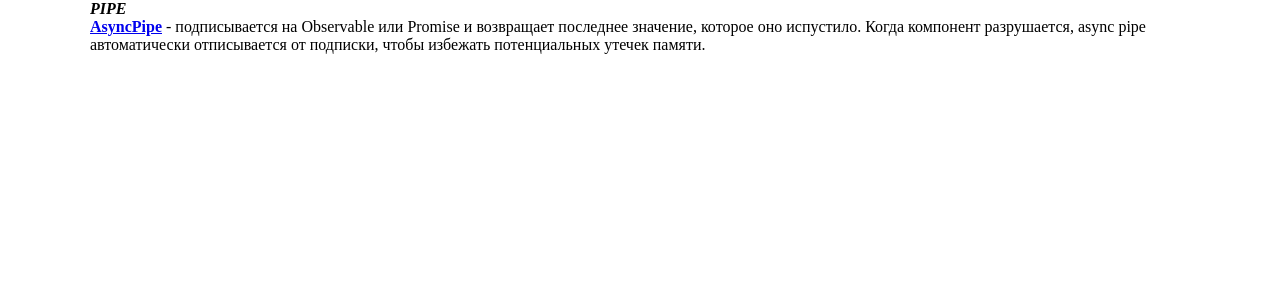
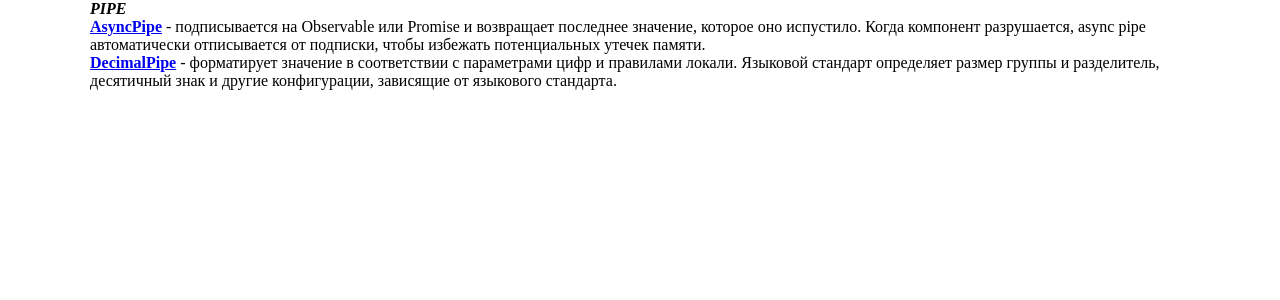
Before and after one commit to ArtemKashirin/API, an Angular app: page / in a window 1280 px wide. Shown: the top 300 px of the page. Built offline with nearby package versions, Linux system fonts and the light colour scheme.

Commit message:
PIPE: DecimalPipe

```diff
--- a/src/app/app.component.html
+++ b/src/app/app.component.html
@@ -1,2 +1,3 @@
 <p><b><i>PIPE</i></b></p>
 <app-async-pipe></app-async-pipe>
+<app-decimal-pipe></app-decimal-pipe>
--- a/src/app/app.module.ts
+++ b/src/app/app.module.ts
@@ -4,11 +4,13 @@ import { BrowserModule } from '@angular/platform-browser';
 import { AppRoutingModule } from './app-routing.module';
 import { AppComponent } from './app.component';
 import { AsyncPipeComponent } from './pipe/async-pipe/async-pipe.component';
+import { DecimalPipeComponent } from './pipe/decimal-pipe/decimal-pipe.component';
 
 @NgModule({
   declarations: [
     AppComponent,
-    AsyncPipeComponent
+    AsyncPipeComponent,
+    DecimalPipeComponent
   ],
   imports: [
     BrowserModule,
--- /dev/null
+++ b/src/app/pipe/decimal-pipe/decimal-pipe.component.html
@@ -0,0 +1,12 @@
+<p><b><a [href] = "this.DecimalPipe">DecimalPipe</a></b> - форматирует значение в соответствии с параметрами цифр и правилами локали.
+  Языковой стандарт определяет размер группы и разделитель, десятичный знак и другие конфигурации, зависящие от языкового стандарта.</p>
+<!--<p>{{ this.num | number: '1.1-6'}}</p>-->
+<!--<div>-->
+<!--  <p>Форматируемое значение должно быть типа <i>string | number</i>, принимает параметры <i>digitsInfo: string</i> - которое-->
+<!--    устанавливает цифровое и десятичное представление форматируемого значения, в формате <i>minIntegerDigits.minFractionDigits-maxFractionDigits</i>:</p>-->
+<!--  <ul>-->
+<!--    <li><i>minIntegerDigits</i> - минимальное количество целых цифр перед десятичной точкой. По умолчанию 1;</li>-->
+<!--    <li><i>minFractionDigits</i> - минимальное количество цифр после десятичной точки. По умолчанию 0;</li>-->
+<!--    <li><i>maxFractionDigits</i> - максимальное количество цифр после десятичной точки. По умолчанию 3.</li>-->
+<!--  </ul>-->
+<!--</div>-->
--- /dev/null
+++ b/src/app/pipe/decimal-pipe/decimal-pipe.component.ts
@@ -0,0 +1,18 @@
+import {Component, OnInit} from '@angular/core';
+
+@Component({
+  selector: 'app-decimal-pipe',
+  templateUrl: './decimal-pipe.component.html',
+  styleUrls: ['./decimal-pipe.component.scss']
+})
+export class DecimalPipeComponent implements OnInit {
+  public DecimalPipe: string = 'https://angular.io/api/common/DecimalPipe';
+  public num: number = Math.PI;
+
+  constructor() {
+  }
+
+  ngOnInit(): void {
+  }
+
+}
```
Also changed, not shown: src/app/pipe/decimal-pipe/decimal-pipe.component.scss (added).
